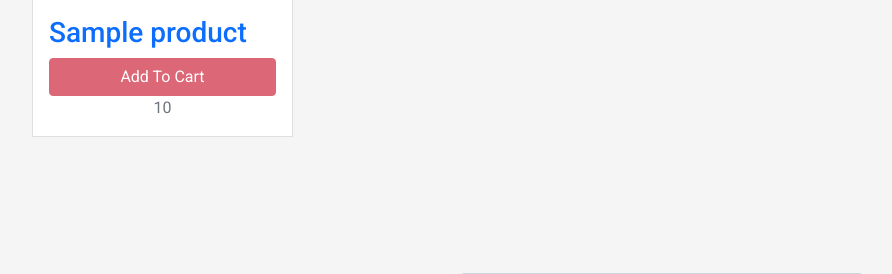
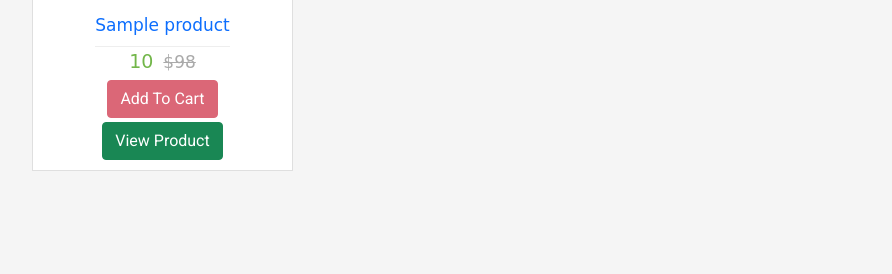
Before and after one commit to basildybala/Shopping-Cart, a Node server app: page / in a window 1280 px wide. Shown: the part 748-1022 px from the top of the page, without its empty margins (335-1227 px from the left). Run offline with Node 20, Linux system fonts and the light colour scheme; tables that the repository leaves empty hold one stand-in row (values such as "Sample post"); some libraries are stand-ins or nearby versions.

Commit message:
cards products style work

```diff
--- a/Views/index.ejs
+++ b/Views/index.ejs
@@ -221,6 +221,14 @@
              <div class="col-lg-9">
         <div class="row">
 
+
+
+
+
+
+
+
+
         <% AllProducts.forEach (function (p){%>
         <!-- <a href="/api/products/find/<%= p._id %>" class="products">
             <div class="pro-img">
@@ -236,12 +244,6 @@
         </div>   -->
 
 
-
-
-
-
-
-
         <div class="col-md-4">
             <div class="card mb-4 product-wap rounded-0">
 
@@ -255,18 +257,34 @@
                         </ul>
                     </div> -->
                 </div>
-                <div class="card-body d-flex flex-column">
+                <div class="caption">
+                    <div class="name"><h3><a href="product.html"><%= p.title %></a></h3></div>
+                    <div class="price"><%= p.price %><span>$98</span></div>
+                    <button onclick="addToCart('<%= p._id %>')" class="btn btn-primary ">Add To Cart</button>
+                    <a href="/api/products/find/<%= p._id %>" class="mt-1 btn btn-success">View Product</a>
+
+                </div>
+                <div class="hot">
+                    <span></span>
+                </div>
+                <!-- <div class="card-body d-flex flex-column">
                     <a href="/api/products/find/<%= p._id %>" class="h3 text-decoration-none"><%= p.title %></a>
 
 
-                    <button onclick="addToCart('<%= p._id %>')" class="btn btn-primary">Add To Cart</button>
+
 
                     <p class="text-center mb-0"><%= p.price %></p>
 
-                </div>
+                </div> -->
 
             </div>
         </div>
+
+
+
+
+
+
 
         <% });%>
             </div>
--- a/public/stylesheet/style.css
+++ b/public/stylesheet/style.css
@@ -271,3 +271,33 @@ font-size: 16px;
 color: black;
 font-weight: 700;
 }
+
+
+
+
+/* .products {} */
+/* .products:after, .products:before{clear: both; content: '\0020'; display: block; visibility: hidden; width: 0; height: 0;}
+.products .product {max-width: 205px;}
+
+.product:after, .product:before{clear: both; content: '\0020'; display: block; visibility: hidden; width: 0; height: 0;}
+.product {border: 1px solid #ccc;border-radius: 6px; margin: 0 auto; margin-bottom: 20px;}
+.product .image {position: relative;}
+.product .image-more {margin-top: 15px;}
+.product .image-more img{border: 1px solid #ccc;max-height: 85px;margin-bottom: 25px;}
+.product .image .buttons {position: absolute;top: 0px;left: 0;}
+.product .image .buttons a {margin-bottom: 10px;} */
+ .caption {padding: 10px 15px;display: flex;flex-direction: column;justify-content: center;align-items: center;}
+ .image .hot {position: absolute;top: 7px;right: 10px;border-radius: 50%; background: #F83C3C;padding: 10px 0 10px 7px;height: 40px; width: 40px;color: #fff;font-size: 13px;line-height: 1.7;}
+.name {border-bottom: 1px solid #eee;}
+.name h3{font-weight: 500;font-size: 17px;color: #666;margin-top: 5px ;font-family: 'Courgette', cursive;padding-bottom: 2px;}
+.info li{margin: 0;}
+.price {font-size: 19px;margin-bottom: 5px ;color:#72B649;; font-family: 'Courgette', cursive;}
+.price span{color: #aaa;margin-left: 10px;text-decoration: line-through;font-size: 17px;}
+/* .product .rating{margin: 10px 0;}
+.product .rating span {margin-right: 5px;font-size: 13px;}
+.product .options {margin: 10px 0;}
+.product .options select{border: 1px solid #eee; width: 100%;}
+.product input.form-inline {border-radius: 4px;border: 1px solid #ccc;padding: 4px 6px;width: 40px;}
+.product .share .share-btn {margin-right: 25px;padding-top: 20px;}
+
+.product-desc{margin: 50px 0;} */
```
